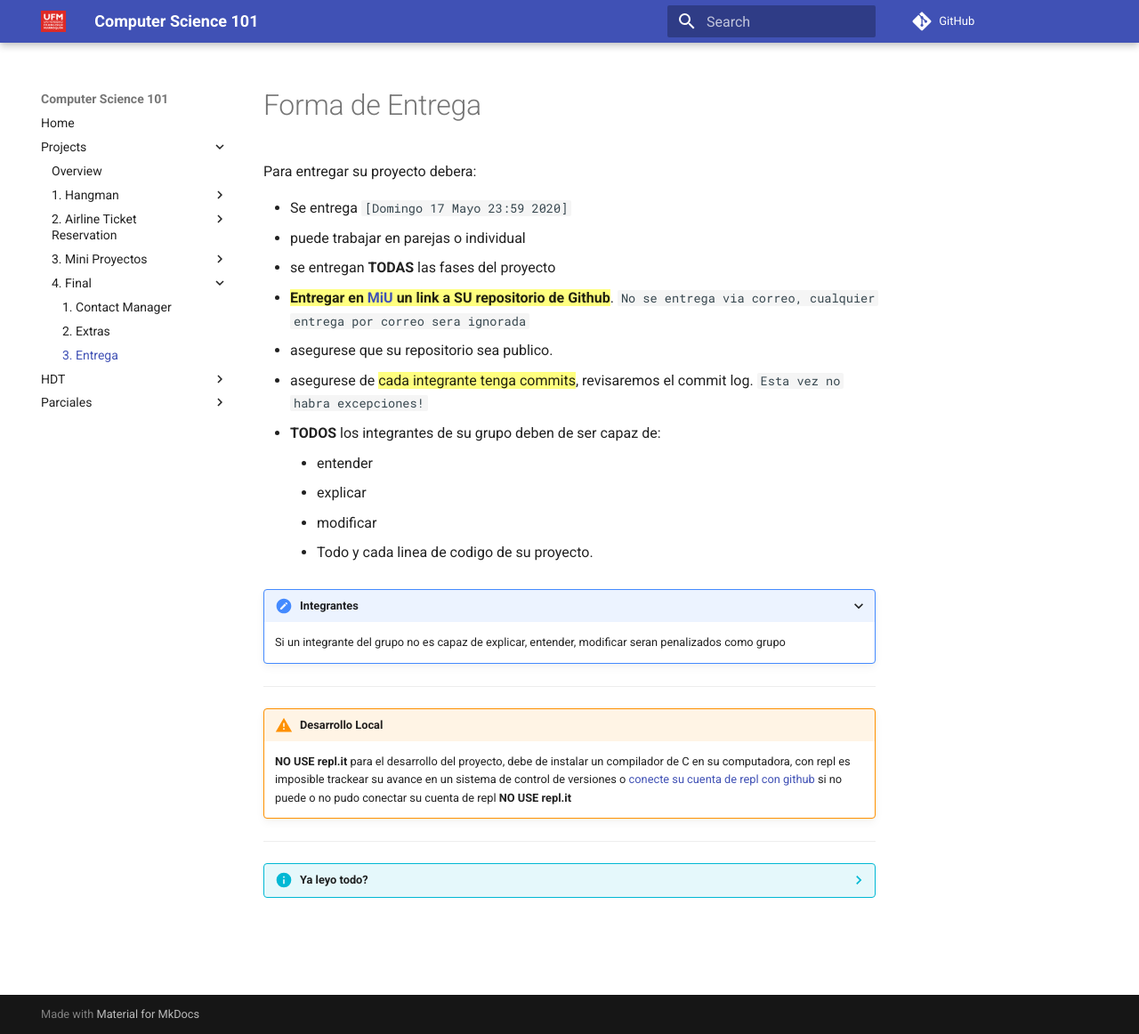
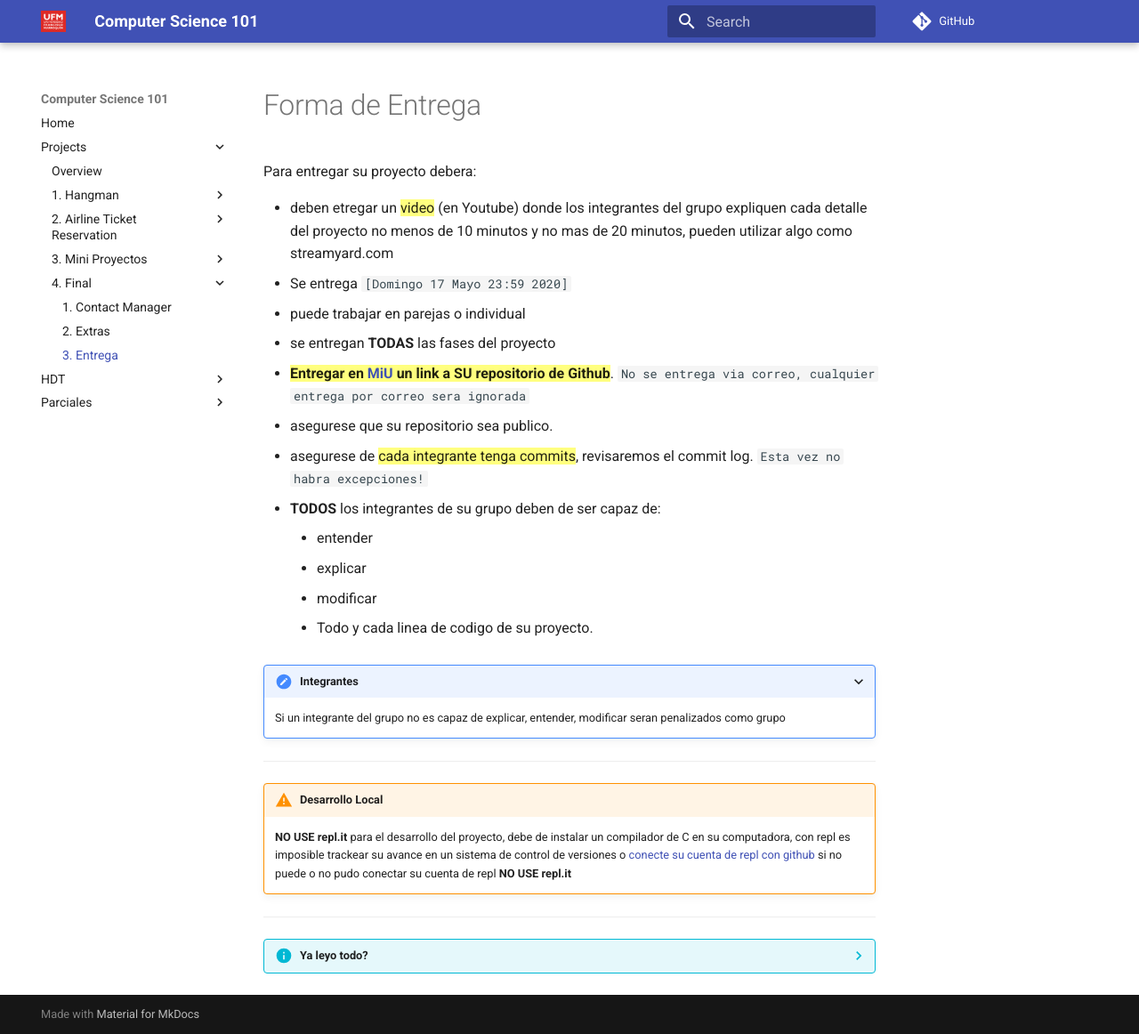
Before and after one commit to cs-ufm/cs101-2020, an MkDocs documentation site: the page built from docs/projects/final/entrega.md, in a window 1280 px wide and 1162 px high. Shown: the whole window at 89% size. Built offline with MkDocs 1.6.1 and Material for MkDocs 9.7.7, drawn with Linux system fonts in a browser that asks for light colours; comment, search, counter and statistics services are not loaded.

Commit message:
auto deploy

```diff
--- a/docs/projects/final/entrega.md
+++ b/docs/projects/final/entrega.md
@@ -2,6 +2,7 @@
 
 Para entregar su proyecto debera:
 
+- deben etregar un ==video== (en Youtube) donde los integrantes del grupo expliquen cada detalle del proyecto no menos de 10 minutos y no mas de 20 minutos, pueden utilizar algo como streamyard.com
 - Se entrega `[Domingo 17 Mayo 23:59 2020]`
 - puede trabajar en parejas o individual
 - se entregan **TODAS** las fases del proyecto
```
